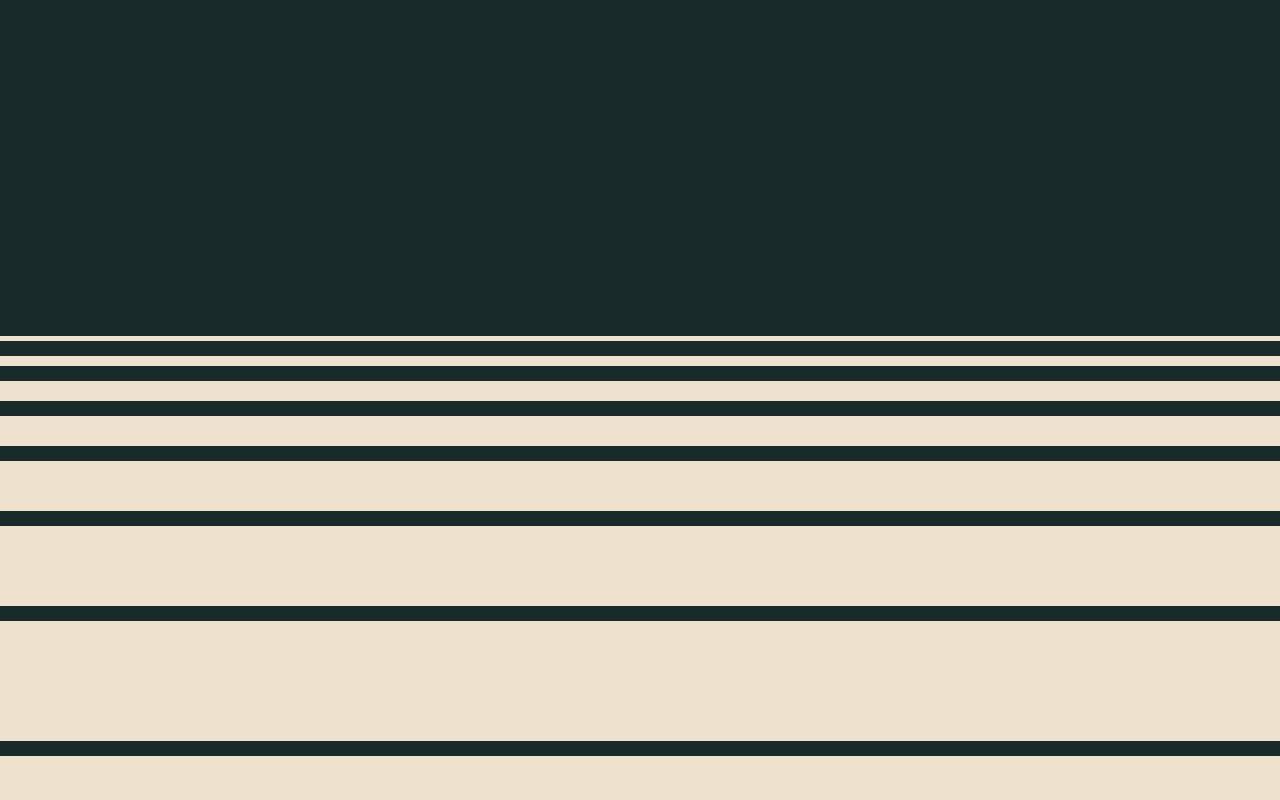
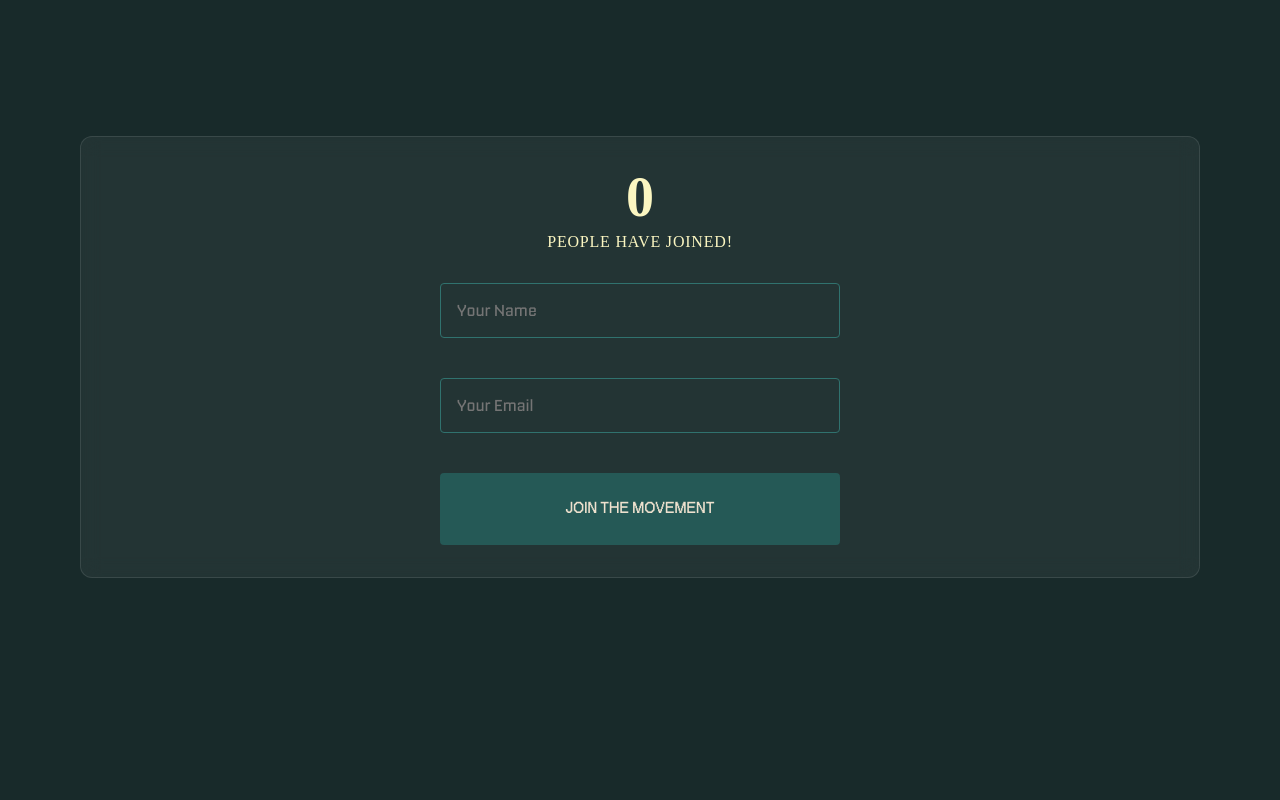
Before and after one commit to simonbeirouti/og-cmpnd, a Next.js app: page /mdw-proposal in a window 1280 px wide. Shown: the part 3140-3940 px from the top of the page. Built offline with nearby package versions, Linux system fonts and the light colour scheme; no server answers; the database is empty.

Commit message:
integrate styles, total appearance and joining functionality

```diff
--- a/package.json
+++ b/package.json
@@ -10,9 +10,11 @@
   },
   "dependencies": {
     "@gsap/react": "^2.1.2",
+    "@libsql/client": "^0.15.15",
     "@studio-freight/react-lenis": "^0.0.47",
     "contentlayer": "^0.3.4",
     "date-fns": "^4.1.0",
+    "dotenv": "^17.2.3",
     "gsap": "^3.12.7",
     "lottie-web": "^5.12.2",
     "next": "^15.5.0",
--- /dev/null
+++ b/src/app/mdw-proposal/SignupForm.jsx
@@ -0,0 +1,74 @@
+'use client';
+
+import { useState, useTransition } from 'react';
+import { submitSignup } from './actions';
+import { useFormStatus } from 'react-dom';
+
+function SubmitButton() {
+    const { pending } = useFormStatus();
+
+    return (
+        <button
+            type="submit"
+            disabled={pending}
+            className="signup-button"
+        >
+            {pending ? 'Joining...' : 'Join the Movement'}
+        </button>
+    );
+}
+
+export default function SignupForm({ initialCount }) {
+    const [count, setCount] = useState(initialCount);
+    const [isSubmitted, setIsSubmitted] = useState(false);
+    const [error, setError] = useState(null);
+
+    async function clientAction(formData) {
+        const result = await submitSignup(formData);
+
+        if (result.error) {
+            setError(result.error);
+        } else {
+            setCount(prev => prev + 1);
+            setIsSubmitted(true);
+        }
+    }
+
+    return (
+        <div className="signup-container">
+            <div className="signup-stats">
+                <span className="signup-count">{count}</span>
+                <span className="signup-label">people have joined!</span>
+            </div>
+
+            {!isSubmitted ? (
+                <form action={clientAction} className="signup-form">
+                    <div className="form-group">
+                        <input
+                            type="text"
+                            name="name"
+                            placeholder="Your Name"
+                            required
+                            className="signup-input"
+                        />
+                    </div>
+                    <div className="form-group">
+                        <input
+                            type="email"
+                            name="email"
+                            placeholder="Your Email"
+                            required
+                            className="signup-input"
+                        />
+                    </div>
+                    {error && <p className="signup-error">{error}</p>}
+                    <SubmitButton />
+                </form>
+            ) : (
+                <div className="signup-success">
+                    <p>Thank you for your interest! We'll be in touch.</p>
+                </div>
+            )}
+        </div>
+    );
+}
--- /dev/null
+++ b/src/app/mdw-proposal/actions.js
@@ -0,0 +1,41 @@
+'use server';
+
+import { addSignup, getSignupCount } from '@/lib/db';
+import { revalidatePath } from 'next/cache';
+import { addToAudience } from '../actions';
+
+export async function submitSignup(formData) {
+    const name = formData.get('name');
+    const email = formData.get('email');
+
+    if (!name || !email) {
+        return { error: 'Name and email are required' };
+    }
+
+    try {
+        await addSignup(name, email);
+
+        // Add to Resend audience
+        try {
+            await addToAudience({ email, name });
+        } catch (resendError) {
+            console.error('Failed to add to Resend audience:', resendError);
+            // We don't fail the request if Resend fails, just log it
+        }
+
+        revalidatePath('/mdw-proposal');
+        return { success: true };
+    } catch (error) {
+        console.error('Failed to submit signup:', error);
+        return { error: 'Failed to submit signup' };
+    }
+}
+
+export async function getInterestedCount() {
+    try {
+        return await getSignupCount();
+    } catch (error) {
+        console.error('Failed to get signup count:', error);
+        return 0;
+    }
+}
--- a/src/app/mdw-proposal/page.jsx
+++ b/src/app/mdw-proposal/page.jsx
@@ -1,6 +1,8 @@
 import ShuffleText from "@/components/ShuffleText/ShuffleText";
 import Image from "next/image";
 import "./proposal.css";
+import SignupForm from "./SignupForm";
+import { getInterestedCount } from "./actions";
 
 const proposalItems = [
     {
@@ -35,7 +37,8 @@ const proposalItems = [
     }
 ];
 
-export default function MDWProposal() {
+export default async function MDWProposal() {
+    const initialCount = await getInterestedCount();
     return (
         <section className="updates">
             <div className="container">
@@ -78,6 +81,10 @@ export default function MDWProposal() {
                             </div>
                         ))}
                     </div>
+
+                    <div className="signup-section-wrapper">
+                        <SignupForm initialCount={initialCount} />
+                    </div>
                 </div>
             </div>
         </section>
--- a/src/app/mdw-proposal/proposal.css
+++ b/src/app/mdw-proposal/proposal.css
@@ -149,3 +149,109 @@
 .proposal-item:hover .proposal-image {
     transform: scale(1.02);
 }
+
+/* Signup Form Styles */
+.signup-section-wrapper {
+    margin-top: 6rem;
+    padding: 2rem;
+    background: rgba(255, 255, 255, 0.05);
+    border-radius: 12px;
+    border: 1px solid rgba(255, 255, 255, 0.1);
+    backdrop-filter: blur(10px);
+}
+
+.signup-container {
+    display: flex;
+    flex-direction: column;
+    align-items: center;
+    gap: 2rem;
+    text-align: center;
+}
+
+.signup-stats {
+    display: flex;
+    flex-direction: column;
+    align-items: center;
+    gap: 0.5rem;
+}
+
+.signup-count {
+    font-size: 3.5rem;
+    font-weight: 700;
+    line-height: 1;
+}
+
+.signup-label {
+    font-size: 1rem;
+    text-transform: uppercase;
+    letter-spacing: 0.05em;
+}
+
+.signup-form {
+    display: flex;
+    flex-direction: column;
+    gap: 1rem;
+    width: 100%;
+    max-width: 400px;
+}
+
+.form-group {
+    width: 100%;
+}
+
+.signup-input {
+    width: 100%;
+    padding: 1rem;
+    background: rgba(0, 0, 0, 0.2);
+    border: 1px solid rgba(255, 255, 255, 0.1);
+    border-radius: 8px;
+    color: #fff;
+    font-size: 1rem;
+    transition: all 0.3s ease;
+}
+
+.signup-input:focus {
+    outline: none;
+    border-color: rgba(255, 255, 255, 0.3);
+    background: rgba(0, 0, 0, 0.4);
+}
+
+.signup-button {
+    padding: 1.25em 2em;
+    background: var(--foreground-light);
+    color: var(--background-light);
+    border: none;
+    border-radius: 4px;
+    font-family: "NeueBit";
+    font-weight: 600;
+    font-size: 1.4rem;
+    text-transform: uppercase;
+    cursor: pointer;
+    transition: all 0.3s ease;
+    white-space: nowrap;
+}
+
+.signup-button:hover:not(:disabled) {
+    background: #1a3f3d;
+    color: var(--background-light);
+}
+
+.signup-button:disabled {
+    opacity: 0.6;
+    cursor: not-allowed;
+}
+
+.signup-error {
+    color: #ff6b6b;
+    font-size: 0.9rem;
+    margin-top: -0.5rem;
+}
+
+.signup-success {
+    padding: 2rem;
+    background: rgba(16, 185, 129, 0.1);
+    border: 1px solid rgba(16, 185, 129, 0.2);
+    border-radius: 8px;
+    color: #10b981;
+    font-weight: 500;
+}
--- a/src/components/ContactCTA/ContactCTA.css
+++ b/src/components/ContactCTA/ContactCTA.css
@@ -99,7 +99,7 @@
   border-radius: 4px;
   font-family: "NeueBit";
   font-weight: 600;
-  font-size: 1rem;
+  font-size: 1.4rem;
   text-transform: uppercase;
   cursor: pointer;
   transition: all 0.3s ease;
--- a/src/components/Footer/Footer.jsx
+++ b/src/components/Footer/Footer.jsx
@@ -1,6 +1,6 @@
 import "./Footer.css";
 
-const Footer = () => {
+export default function Footer() {
   return (
     <>
       <section className="footer-area"></section>
@@ -10,7 +10,7 @@ const Footer = () => {
           <div className="footer-top">
             <h3 className="footer-copy">
               Designing the future:
-              <br/>
+              <br />
               Ocean intelligence x human creativity.
             </h3>
           </div>
@@ -27,5 +27,3 @@ const Footer = () => {
     </>
   );
 };
-
-export default Footer;
--- /dev/null
+++ b/src/lib/db.js
@@ -0,0 +1,60 @@
+import { createClient } from '@libsql/client';
+
+const client = createClient({
+  url: process.env.TURSO_DATABASE_URL,
+  authToken: process.env.TURSO_AUTH_TOKEN,
+});
+
+export async function initDb() {
+  await client.execute(`
+    CREATE TABLE IF NOT EXISTS signups (
+      id INTEGER PRIMARY KEY AUTOINCREMENT,
+      name TEXT NOT NULL,
+      email TEXT NOT NULL,
+      created_at DATETIME DEFAULT CURRENT_TIMESTAMP
+    )
+  `);
+
+  await client.execute(`
+    CREATE TABLE IF NOT EXISTS stats (
+      key TEXT PRIMARY KEY,
+      value INTEGER DEFAULT 0
+    )
+  `);
+
+  // Initialize stats if not exists
+  await client.execute(`
+    INSERT OR IGNORE INTO stats (key, value) VALUES ('signup_count', 0)
+  `);
+}
+
+export async function addSignup(name, email) {
+  // We can use a transaction for atomicity
+  const transaction = await client.transaction('write');
+  try {
+    await transaction.execute({
+      sql: 'INSERT INTO signups (name, email) VALUES (?, ?)',
+      args: [name, email],
+    });
+    await transaction.execute({
+      sql: "UPDATE stats SET value = value + 1 WHERE key = 'signup_count'",
+      args: [],
+    });
+    await transaction.commit();
+  } catch (e) {
+    transaction.close();
+    throw e;
+  }
+}
+
+export async function getSignupCount() {
+  const result = await client.execute({
+    sql: "SELECT value FROM stats WHERE key = 'signup_count'",
+    args: [],
+  });
+
+  if (result.rows.length > 0) {
+    return result.rows[0].value;
+  }
+  return 0;
+}
```
Also changed, not shown: scripts/init-db.js (added, +54 -0 lines), 1 other file (tests, documents, lock files or other folders).
